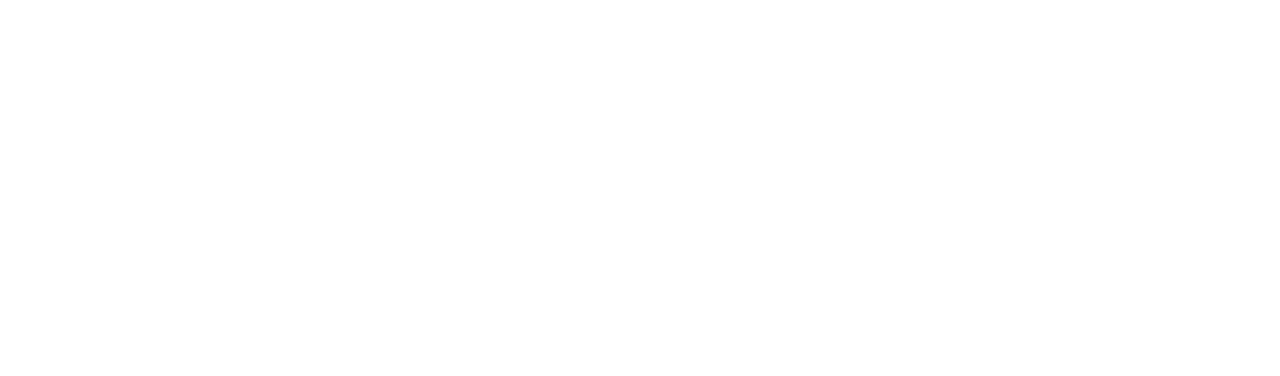
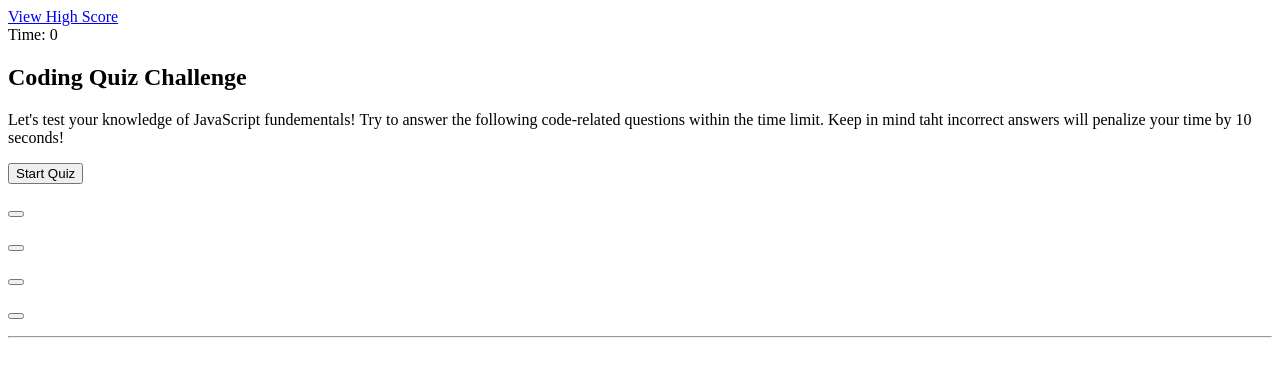
Before and after one commit to wcastellan/code-quiz, a plain HTML site: page index.html in a window 1280 px wide. Drawn offline with Linux system fonts and the light colour scheme.

Commit message:
start working on the html questions and title page

```diff
--- a/assets/css/style.css
+++ b/assets/css/style.css
@@ -0,0 +1,3 @@
+#timesUp {
+    display: none;
+}
--- a/index.html
+++ b/index.html
@@ -8,7 +8,58 @@
     <title>Code Quiz</title>
 </head>
 <body>
+    <div class="wrapper">
 
+        <!-- highscore and timer -->
+        <header class="header">
+
+            <!-- highscore section -->
+            <div class="score">
+                <a href="#" id="highscore">View High Score</a>
+            </div>
+
+            <!-- timer section -->
+            <div class="time" id="timer">
+                <div class="clock"></div> Time: <span id="timeLeft">0</span>
+            </div>
+
+            <div id="timesUp" class="time">Time's Up!</div>
+
+        </header>
+
+
+        <section id="mainBody" class="body">
+            <main class="main">
+
+                <!-- start screen -->
+                <div id="start">
+                    <h1>Coding Quiz Challenge</h1>
+                    <p>Let's test your knowledge of JavaScript fundementals! Try to answer the following code-related questions within
+                        the time limit.  Keep in mind taht incorrect answers will penalize your time by 10 seconds!
+                    </p>
+                    <button type="button" id="startQuiz">Start Quiz</button>
+                </div>
+
+                <!-- quiz section -->
+                <div id="questions">
+                    <p id="questionTitle"></p>
+                    <div>
+                        <p><button id="btn0" class="btn"></button></p>
+                        <p><button id="btn1" class="btn"></button></p>
+                        <p><button id="btn2" class="btn"></button></p>
+                        <p><button id="btn3" class="btn"></button></p>
+
+                        <hr id="linebreak">
+
+                        <p id="answerCheck"></p>
+                    </div>
+                </div>
+
+                <!-- high score section -->
+
+            </main>
+        </section>
+    </div>
 
 
     <script src="./assets/javascript/script.js"></script>
```
